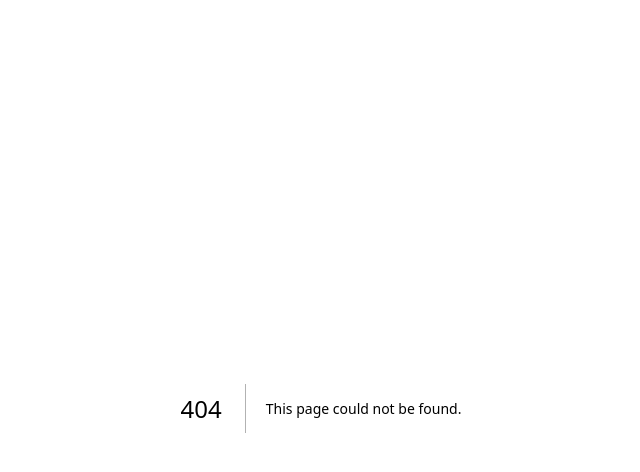
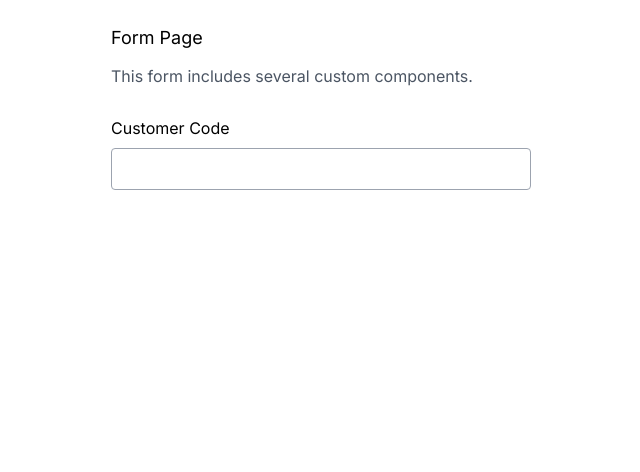
Before and after one commit to yamamotok/ui-components-demo, a Next.js app: page /form in a window 1280 px wide. Before the commit this address had no page. Shown: the top 472 px of the page, without its empty margins (319-959 px from the left). Built offline with nearby package versions, Linux system fonts and the light colour scheme.

Commit message:
wip: customer code input

```diff
--- /dev/null
+++ b/src/app/form/page.tsx
@@ -0,0 +1,28 @@
+'use client';
+
+import { CustomerCodeInput } from '@/components/widgets/customer-code-input/CustomerCodeInput';
+import { useCustomerCodeInput } from '@/components/widgets/customer-code-input/useCustomerCodeInput';
+
+const FormPage = () => {
+  const customerCode = useCustomerCodeInput();
+
+  const errorMessage = () => {
+    if (customerCode.error) {
+      return <div className="text-purple-700">Something wrong.</div>;
+    }
+    return null;
+  };
+
+  return (
+    <div>
+      <h1 className="py-4 text-lg">Form Page</h1>
+      <p className="pb-8 leading-4 text-gray-600">This form includes several custom components.</p>
+      <div className="flex flex-col gap-8">
+        <CustomerCodeInput {...customerCode} />
+        {errorMessage()}
+      </div>
+    </div>
+  );
+};
+
+export default FormPage;
--- a/src/components/elements/validated-input/ValidatedInput.tsx
+++ b/src/components/elements/validated-input/ValidatedInput.tsx
@@ -1,6 +1,4 @@
 import React, { HTMLProps } from 'react';
-import clsx from 'clsx';
-import { twMerge } from 'tailwind-merge';
 
 import { InputState } from '@/components/elements/validated-input/useValidatedInput';
 
@@ -14,11 +12,11 @@ export const ValidatedInput: React.FC<ValidatedInputProps> = (props) => {
   const { className, maxLength, label, value, errorMessage, onChange, ...rest } = props;
 
   return (
-    <div {...rest} className={twMerge(clsx('', className))}>
-      <label className="flex flex-col gap-2">
+    <div {...rest} className={className}>
+      <label className="flex w-full flex-col gap-2">
         <span>{label}</span>
         <input
-          className="rounded border border-gray-400 px-3 py-2"
+          className="w-full rounded border border-gray-400 px-3 py-2"
           type="text"
           maxLength={maxLength}
           value={value}
--- /dev/null
+++ b/src/components/widgets/customer-code-input/CustomerCodeInput.tsx
@@ -0,0 +1,23 @@
+import React from 'react';
+import clsx from 'clsx';
+import { twMerge } from 'tailwind-merge';
+
+import {
+  ValidatedInput,
+  ValidatedInputProps,
+} from '@/components/elements/validated-input/ValidatedInput';
+
+type Props = Omit<ValidatedInputProps, 'label' | 'maxLength'>;
+
+export const CustomerCodeInput: React.FC<Props> = (props) => {
+  const { className, ...rest } = props;
+
+  return (
+    <ValidatedInput
+      {...rest}
+      label="Customer Code"
+      className={twMerge(clsx('', className))}
+      maxLength={9}
+    />
+  );
+};
--- /dev/null
+++ b/src/components/widgets/customer-code-input/useCustomerCodeInput.ts
@@ -0,0 +1,26 @@
+import { useValidatedInput } from '@/components/elements/validated-input/useValidatedInput';
+
+interface InitParams {
+  value?: string;
+  required?: boolean;
+}
+
+export function testCustomerCode(str: string) {
+  return /^\d{3}-\d{5}$/.test(str);
+}
+
+export const ErrorMessage = {
+  VALIDATION_ERROR: 'Customer code is in the format "000-00000".',
+  REQUIRED: 'Customer code is required.',
+} as const;
+
+export function useCustomerCodeInput(initParams?: InitParams) {
+  const { value = '', required = false } = initParams ?? {};
+
+  return useValidatedInput({
+    value,
+    required,
+    test: testCustomerCode,
+    errorMessage: ErrorMessage,
+  });
+}
```
Also changed, not shown: 1 other file (tests, documents, lock files or other folders).
